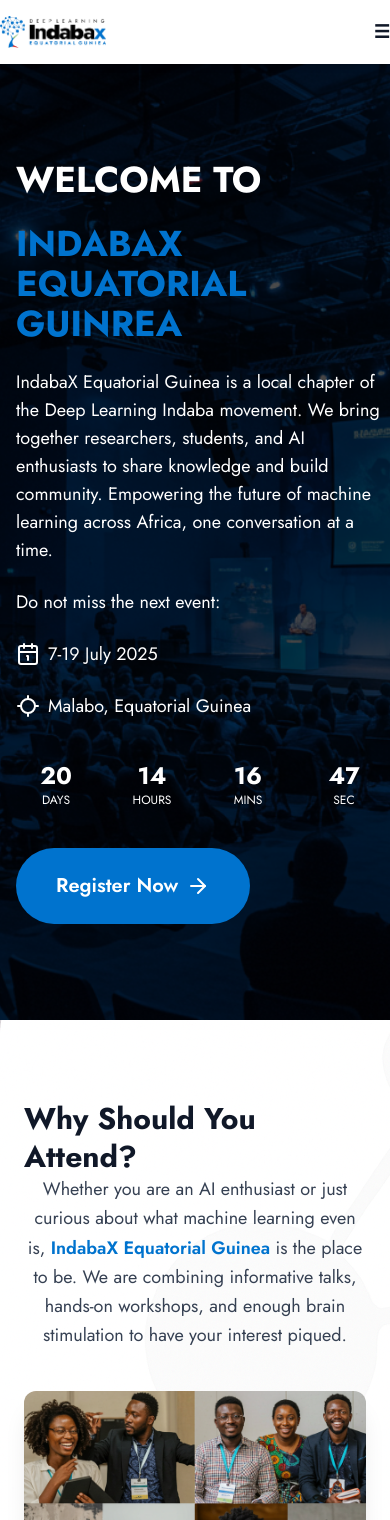
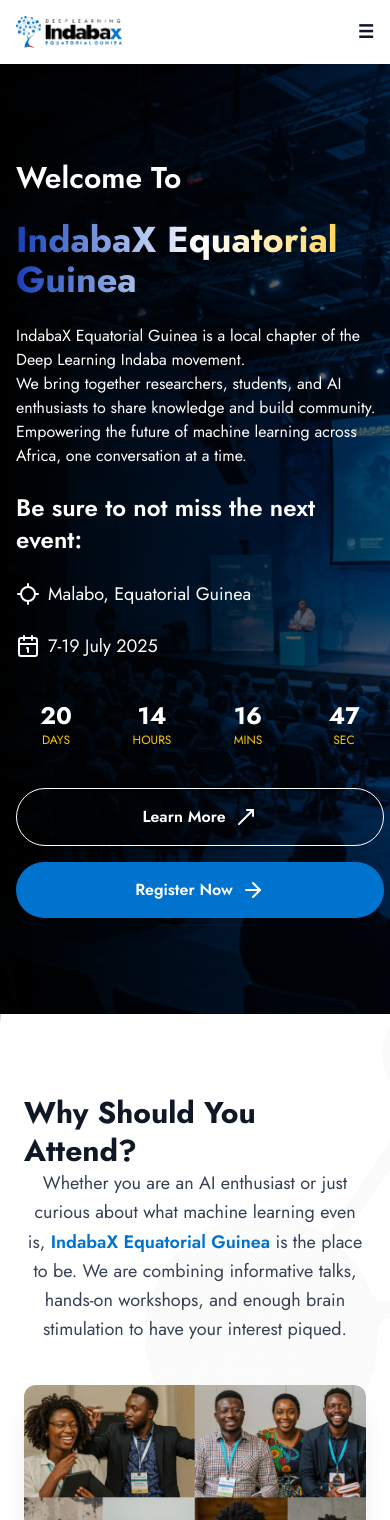
Before and after one commit to NeoPhetoane/IndabaX_Equatorial_Guinea, a React (Vite) app: page / in a window 390 px wide. Shown: the top 1520 px of the page. Built offline with nearby package versions, Linux system fonts and the light colour scheme.

Commit message:
Padding for Navbar on small screens and hero styling improved.

```diff
--- a/src/components/CountdownTimer.jsx
+++ b/src/components/CountdownTimer.jsx
@@ -54,10 +54,12 @@ const CountdownTimer = ({ targetDate }) => {
         }`}
         style={{ backgroundColor: color }}
       >
-        <div className="text-2xl sm:text-3xl md:text-4xl font-bold">
+        <div className="text-2xl sm:text-3xl md:text-4xl font-bold text-white">
           {String(value).padStart(2, "0")}
         </div>
-        <div className="text-xs sm:text-sm md:text-base uppercase">{label}</div>
+        <div className="text-xs sm:text-sm md:text-base uppercase text-yellow-400">
+          {label}
+        </div>
       </div>
     );
   };
--- a/src/components/Navbar.jsx
+++ b/src/components/Navbar.jsx
@@ -8,7 +8,7 @@ const Navbar = () => {
 
   return (
     <header className="sticky top-0 z-50 bg-white shadow-md">
-      <nav className="max-w-7xl mx-auto py-4 flex justify-between items-center">
+      <nav className="max-w-7xl mx-auto py-4 px-4 lg:px-0 flex justify-between items-center">
         {/* Logo */}
         <Link to="/">
           <div className="flex items-center space-x-2">
--- a/src/components/SiteHero.jsx
+++ b/src/components/SiteHero.jsx
@@ -1,5 +1,5 @@
 import { Link } from "react-router-dom";
-import { ArrowRight, Calendar1, Locate } from "lucide-react";
+import { ArrowRight, Calendar1, Locate, MoveUpRight } from "lucide-react";
 import CountdownTimer from "./CountdownTimer";
 
 export default function SiteHero() {
@@ -9,40 +9,55 @@ export default function SiteHero() {
         className="relative bg-cover bg-center text-white py-20 px-4 sm:px-8 md:px-20"
         style={{ backgroundImage: "url('/hero.jpg')" }}
       >
-        <div className="absolute inset-0 bg-black/70"></div>
+        <div
+          className="absolute inset-0"
+          style={{
+            background:
+              "linear-gradient(to right, rgba(0,0,0,0.99) 0%, rgba(0,0,0,0.5) 100%)",
+          }}
+        ></div>
         <div className="relative z-10 max-w-7xl mx-auto flex flex-row items-stretch space-x-6">
           {/* Content */}
           <div className="flex-1 flex flex-col justify-center items-start text-left space-y-6 py-4">
-            <h1 className="text-4xl md:text-6xl font-bold">WELCOME TO</h1>
-            <h1 className="text-4xl md:text-6xl text-true-blue font-bold">
-              INDABAX EQUATORIAL GUINREA
+            <h1 className="text-3xl md:text-5xl font-semibold">Welcome To</h1>
+            <h1 className="text-4xl md:text-6xl font-bold bg-gradient-to-r from-blue-800 via-white to-yellow-400 bg-clip-text text-transparent">
+              IndabaX Equatorial Guinea
             </h1>
-            <p className="text-lg md:text-2xl">
+            <p className="text-md md:text-xl">
               IndabaX Equatorial Guinea is a local chapter of the Deep Learning
-              Indaba movement. We bring together researchers, students, and AI
-              enthusiasts to share knowledge and build community. Empowering the
-              future of machine learning across Africa, one conversation at a
-              time.
+              Indaba movement.
+              <br></br>We bring together researchers, students, and AI
+              enthusiasts to share knowledge and build community.
+              <br></br>Empowering the future of machine learning across Africa,
+              one conversation at a time.
             </p>
-            <p className="text-lg md:text-2xl">Do not miss the next event: </p>
-
-            <div className="flex items-center gap-2">
-              <Calendar1 className="text-lg md:text-2xl" />
-              <span className="text-lg md:text-2xl">7-19 July 2025</span>
-            </div>
+            <p className="text-2xl md:text-2xl font-semibold">
+              Be sure to not miss the next event:
+            </p>
             <div className="flex items-center gap-2">
               <Locate className="text-lg md:text-2xl" />
               <span className="text-lg md:text-2xl">
                 Malabo, Equatorial Guinea
               </span>
             </div>
+            <div className="flex items-center gap-2">
+              <Calendar1 className="text-lg md:text-2xl" />
+              <span className="text-lg md:text-2xl">7-19 July 2025</span>
+            </div>
+
             <CountdownTimer targetDate="2025-07-01T00:00:00" />
-            <Link
-              to="/registration"
-              className="bg-true-blue hover:bg-blue-800 text-white text-xl font-semibold py-6 px-10 rounded-full transition animate-pulse-slow inline-flex items-center gap-2"
-            >
-              Register Now <ArrowRight className="inline" />
-            </Link>
+            <div className="flex flex-col md:flex-row items-center w-full md:w-auto space-y-4 md:space-y-0 md:space-x-4">
+              <Link to="/about" className="w-full md:w-auto">
+                <button className="w-full md:w-auto flex justify-center items-center gap-2 hover:bg-true-blue text-white border border-white text-base md:text-xl font-semibold py-4 px-6 md:py-6 md:px-10 rounded-full transition animate-pulse-slow">
+                  Learn More <MoveUpRight className="inline" />
+                </button>
+              </Link>
+              <Link to="/registration" className="w-full md:w-auto">
+                <button className="w-full md:w-auto flex justify-center items-center gap-2 bg-true-blue hover:bg-white text-white text-base md:text-xl font-semibold py-4 px-6 md:py-6 md:px-10 rounded-full transition animate-pulse-slow">
+                  Register Now <ArrowRight className="inline" />
+                </button>
+              </Link>
+            </div>
           </div>
         </div>
       </section>
```
